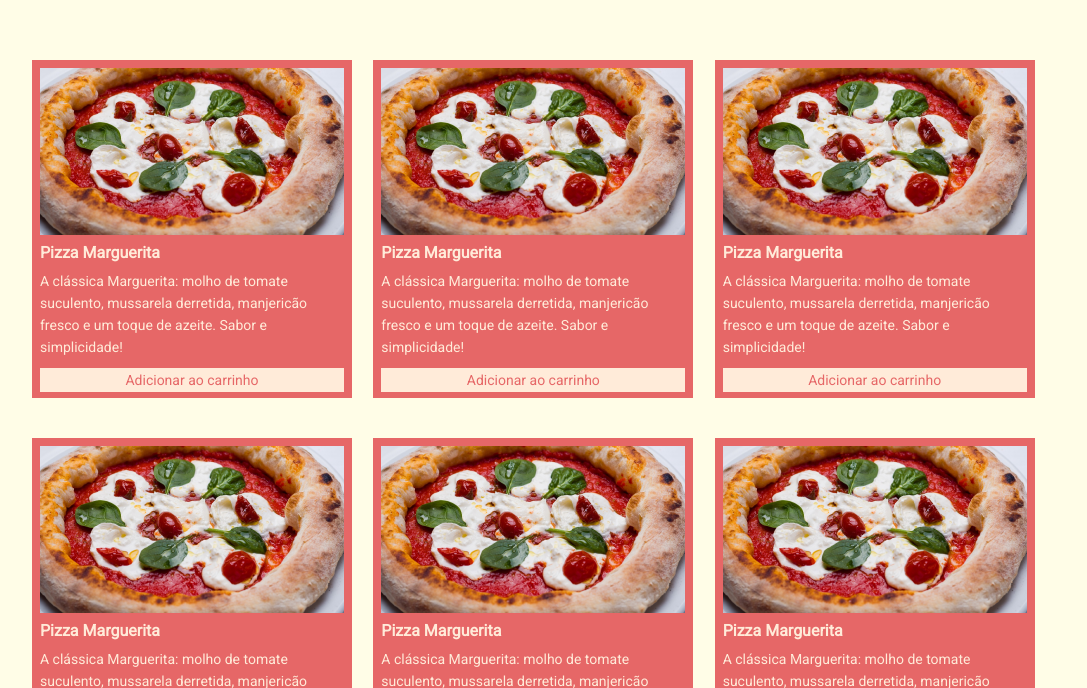
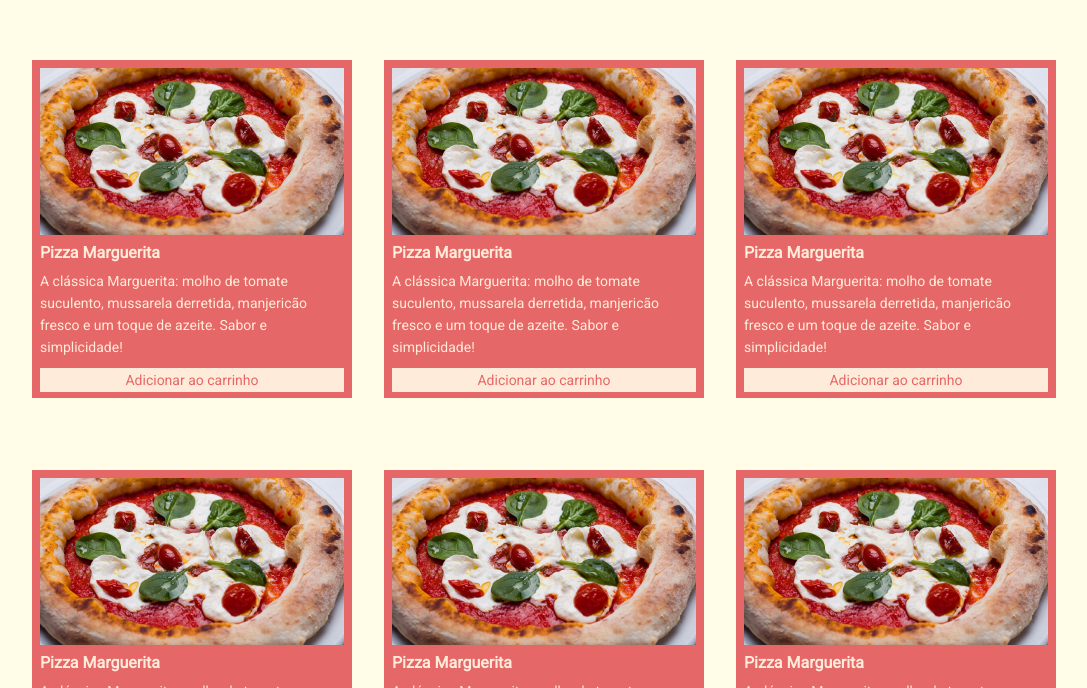
Before and after one commit to TamaradeMoura/efood, a React (Create React App) app: page /categories in a window 1280 px wide. Shown: the part 632-1320 px from the top of the page, without its empty margins (96-1183 px from the left). Built offline with nearby package versions, Linux system fonts and the light colour scheme.

Commit message:
commit do modal2

```diff
--- a/src/components/ContentList/styles.ts
+++ b/src/components/ContentList/styles.ts
@@ -7,4 +7,6 @@ export const Group = styled.div`
   margin: 80px auto;
   display: grid;
   grid-template-columns: 1fr 1fr;
+  row-gap: 48px;
+  column-gap: 80px;
 `
--- a/src/components/ConteudoList/styles.ts
+++ b/src/components/ConteudoList/styles.ts
@@ -66,6 +66,7 @@ export const Card2 = styled.div`
     width: 1024px;
     height: 344px;
     background-color: #E66767;
+    z-index: 1;
 
     .title {
       display: flex;
@@ -101,8 +102,9 @@ export const Img2 = styled.img`
   width: 280px;
   height: 280px;
   object-fit: fill;
-  margin-top: 32px;
+  margin-top: 16px;
   margin-left: 32px;
+  margin-bottom: 16px;
 `
 
 export const Button2 = styled.img`
--- a/src/components/MenuList/styles.ts
+++ b/src/components/MenuList/styles.ts
@@ -17,6 +17,7 @@ export const Group = styled.div`
   margin: 200px auto 120px;
   display: grid;
   grid-template-columns: 1fr 1fr 1fr;
+  gap: 32px;
 `
 
 export const Img = styled.img`
```
